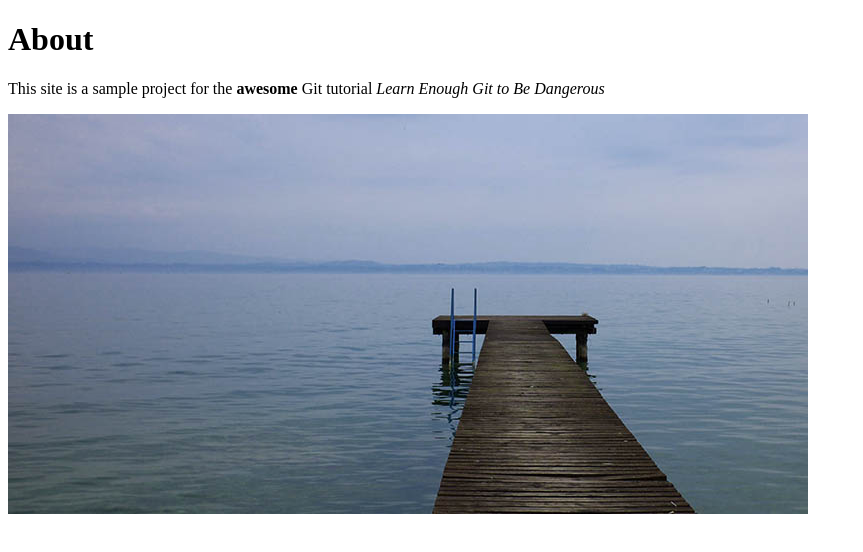
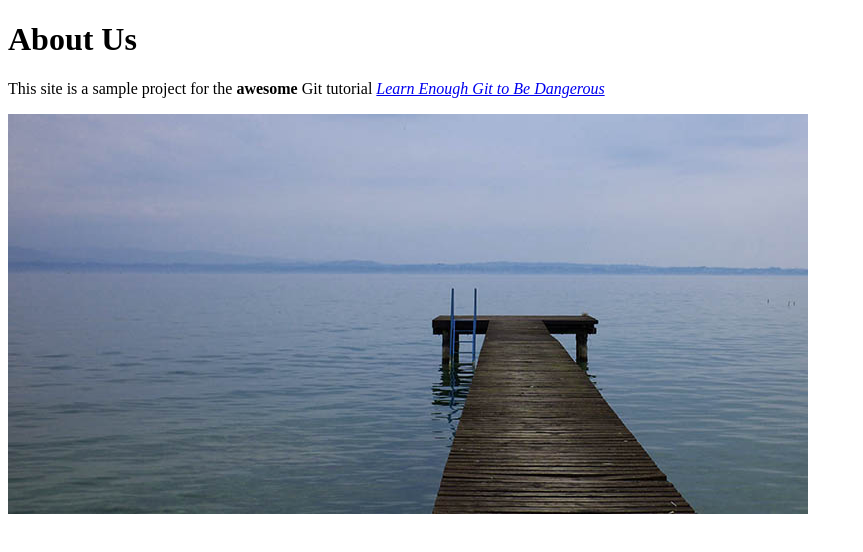
Before and after one commit to nyiburi/learnWebDev, a plain HTML site: page about.html in a window 1280 px wide. Shown: the whole page, without its empty margins (0-863 px from the left). Drawn offline with Linux system fonts and the light colour scheme.

Commit message:
Add link to the tutorial title

```diff
--- a/about.html
+++ b/about.html
@@ -4,9 +4,10 @@
 		<title>About US</title>
 	</head>
 	<body>
-		<h1>About</h1>
+		<h1>About Us</h1>
 		<p>
-		    This site is a sample project for the <strong>awesome</strong> Git tutorial <em>Learn Enough Git to Be Dangerous</em>
+		    This site is a sample project for the <strong>awesome</strong> Git tutorial
+			<a href="https://learnenough.com/git-toturial"> <em>Learn Enough Git to Be Dangerous</em></a>
 		</p>
 		<img src="images/jpeg-home.jpg">
 	</body>
```
